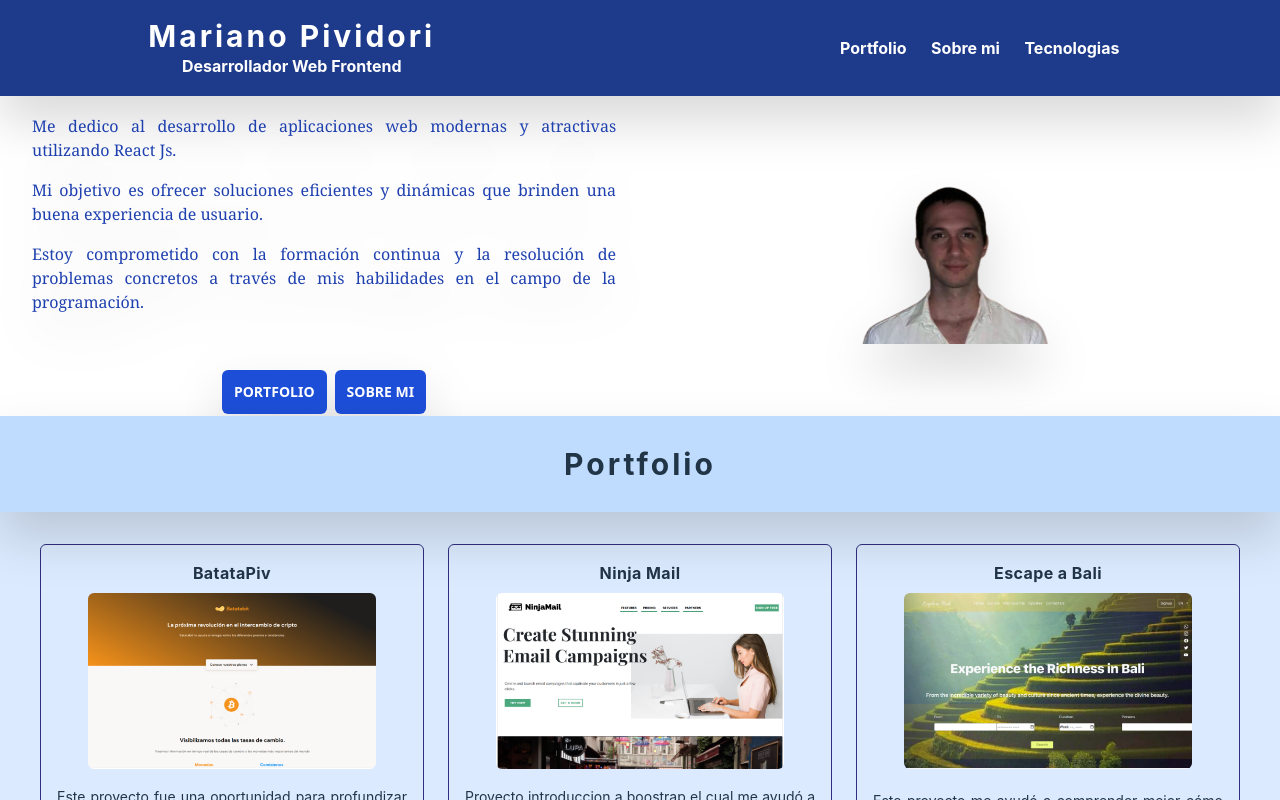
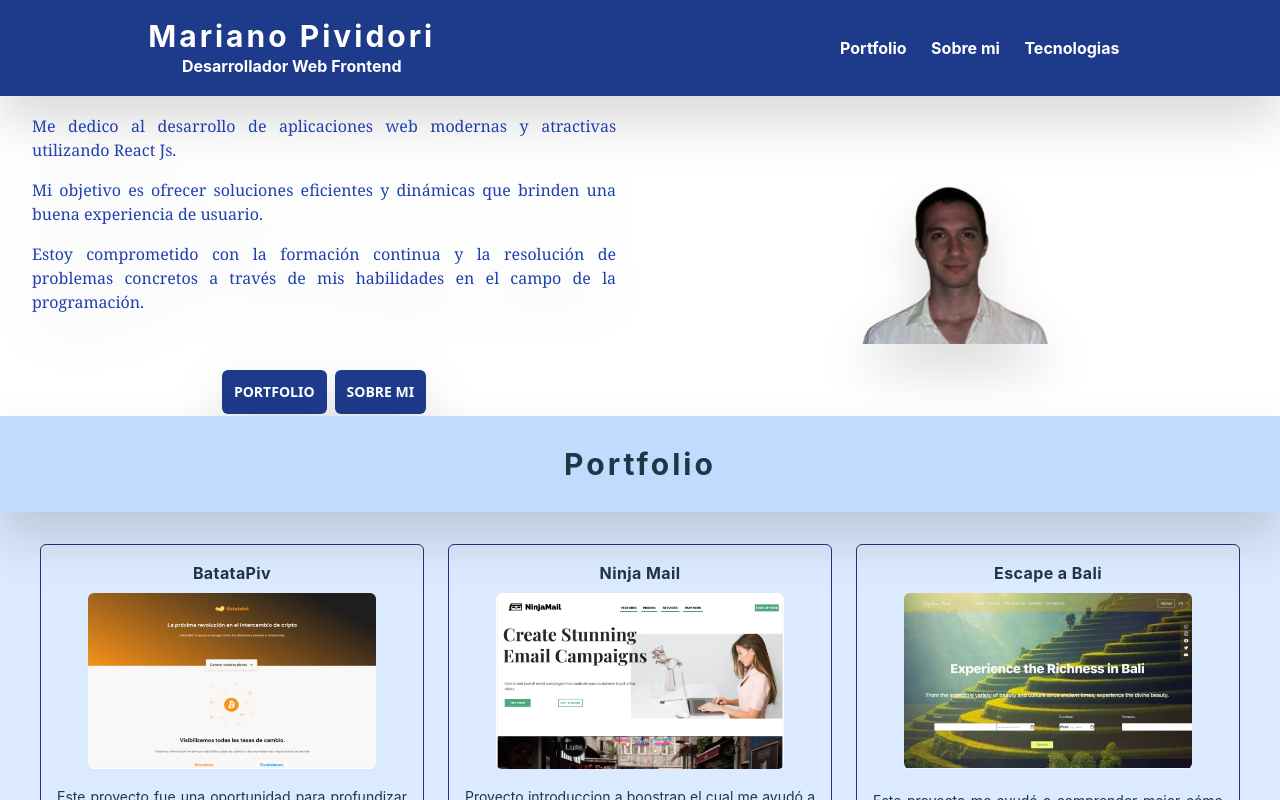
Before and after one commit to Marianopiv/portfolio-piv, a React (Vite) app: page / in a window 1280 px wide. Shown: the top 800 px of the page. Built offline with nearby package versions, Linux system fonts and the light colour scheme.

Commit message:
agrego cosas

```diff
--- a/src/UI/Button.jsx
+++ b/src/UI/Button.jsx
@@ -2,7 +2,7 @@ import React from 'react'
 
 const Button = ({action,text,className}) => {
   return (
-    <div onClick={action} className={`bg-blue-700 text-sm font-bold text-white uppercase font-sans hover:bg-blue-800 hover:cursor-pointer rounded-md p-3 ${className}`}>{text}</div>
+    <div onClick={action} className={`bg-blue-900 text-sm font-bold text-white uppercase font-sans hover:bg-blue-800 hover:cursor-pointer rounded-md p-3 ${className}`}>{text}</div>
   )
 }
 
```
